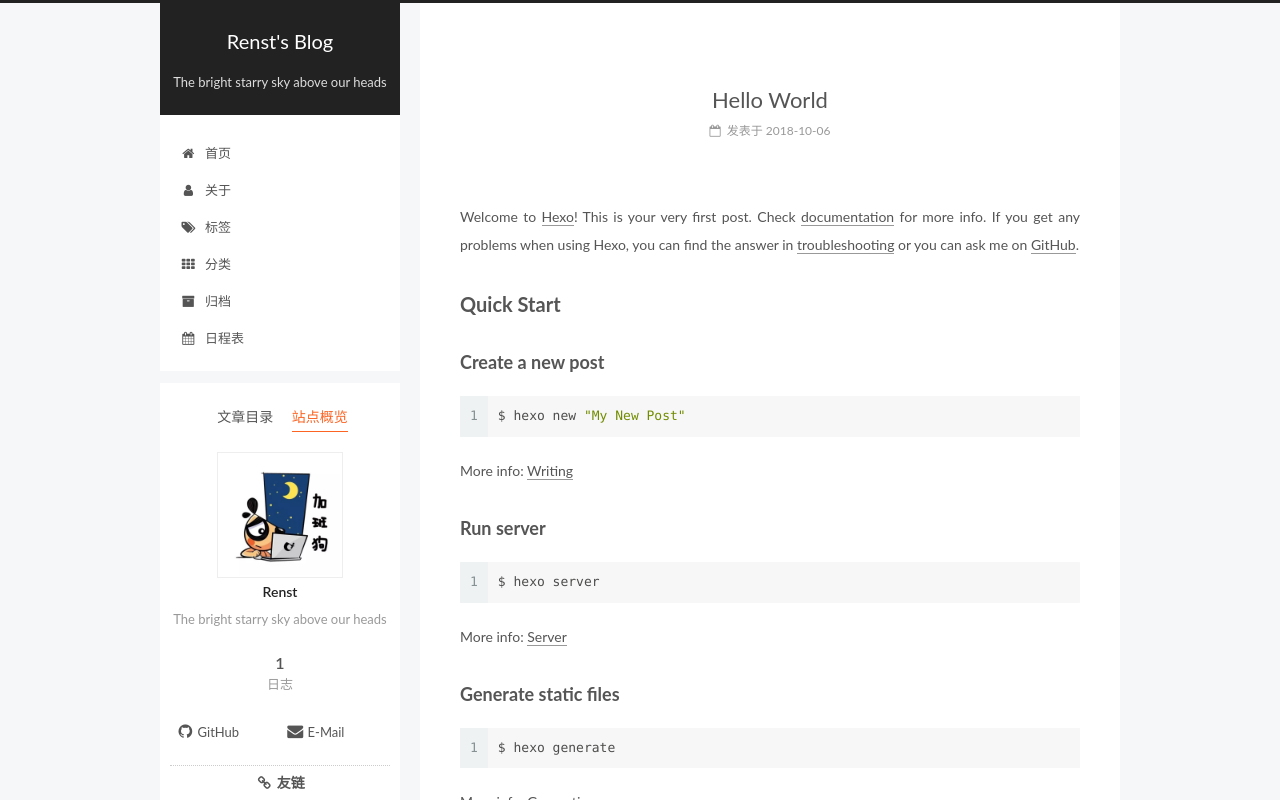
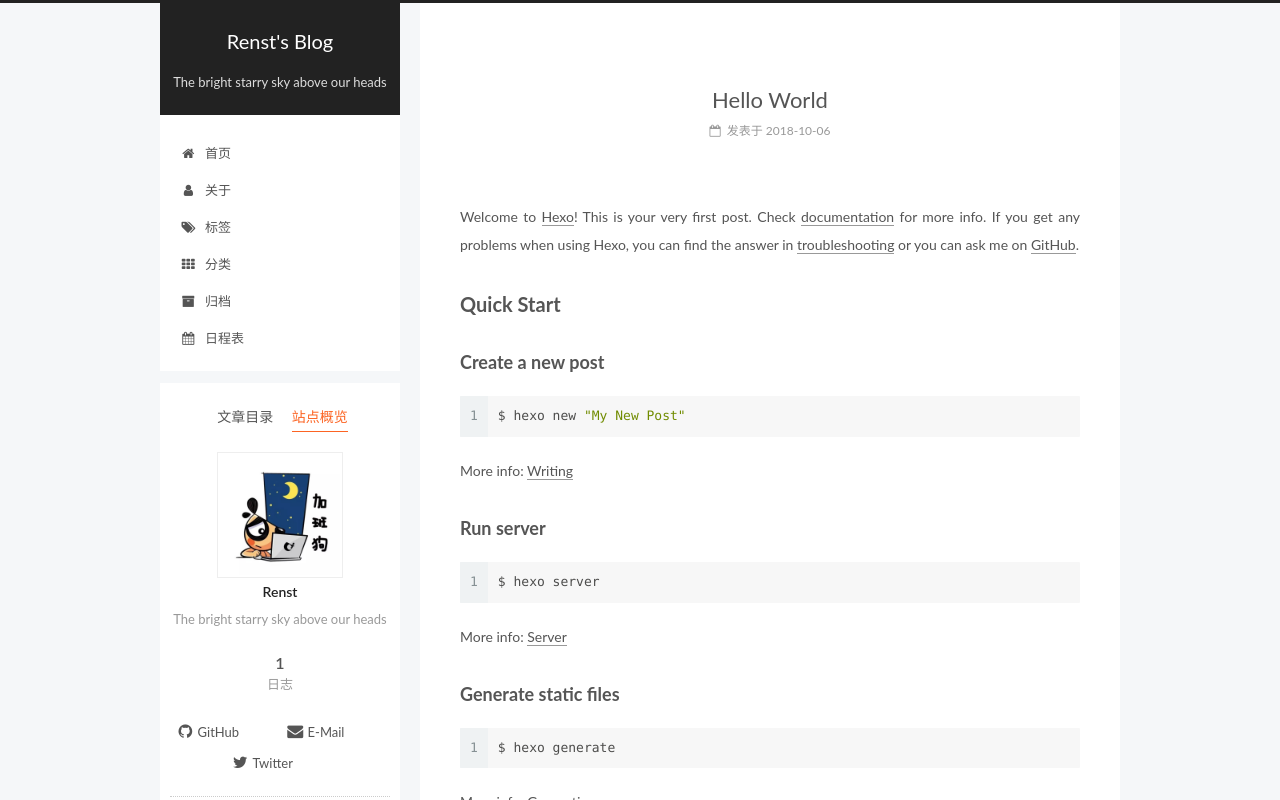
Before and after one commit to renst87/renst87.github.io, a plain HTML site: page 2018/10/06/hello-world/index.html in a window 1280 px wide. Both pictures are taken after a click on the item "站点概览". Shown: the top 800 px of the page. Drawn offline with Linux system fonts and the light colour scheme.

Commit message:
Site updated: 2018-10-06 23:23:56

```diff
--- a/2018/10/06/hello-world/index.html
+++ b/2018/10/06/hello-world/index.html
@@ -474,6 +474,12 @@
                         <i class="fa fa-fw fa-envelope"></i>E-Mail</a>
                   </span>
 
+                  <span class="links-of-author-item">
+                    <a href="https://twitter.com/renst87" target="_blank" title="Twitter">
+
+                        <i class="fa fa-fw fa-twitter"></i>Twitter</a>
+                  </span>
+
             </div>
 
 
--- a/css/main.css
+++ b/css/main.css
@@ -1823,7 +1823,7 @@ pre .javascript .function {
   width: 4px;
   height: 4px;
   border-radius: 50%;
-  background: #67ff1a;
+  background: #17c36e;
 }
 .links-of-blogroll {
   font-size: 13px;
```
Also changed, not shown: archives/2018/10/index.html (+6 -0 lines), archives/2018/index.html (+6 -0 lines), archives/index.html (+6 -0 lines), index.html (+6 -0 lines).
